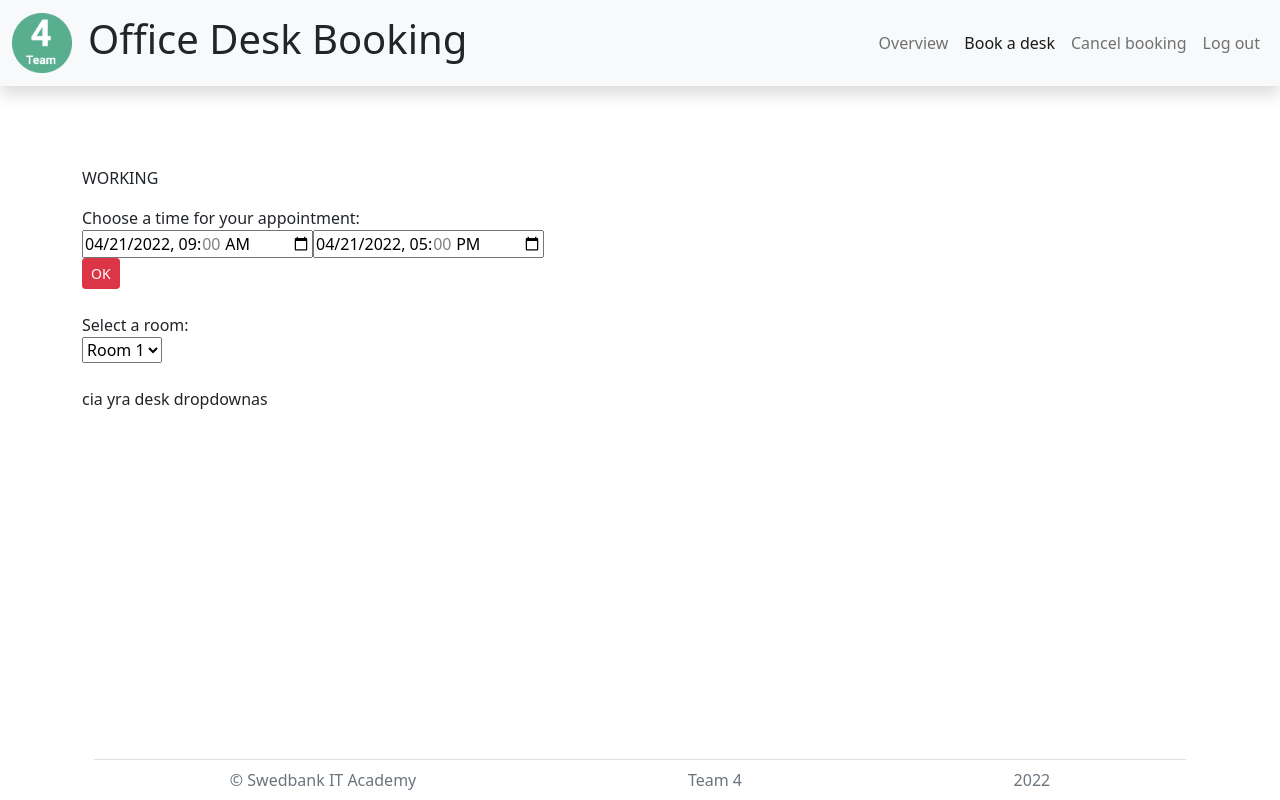
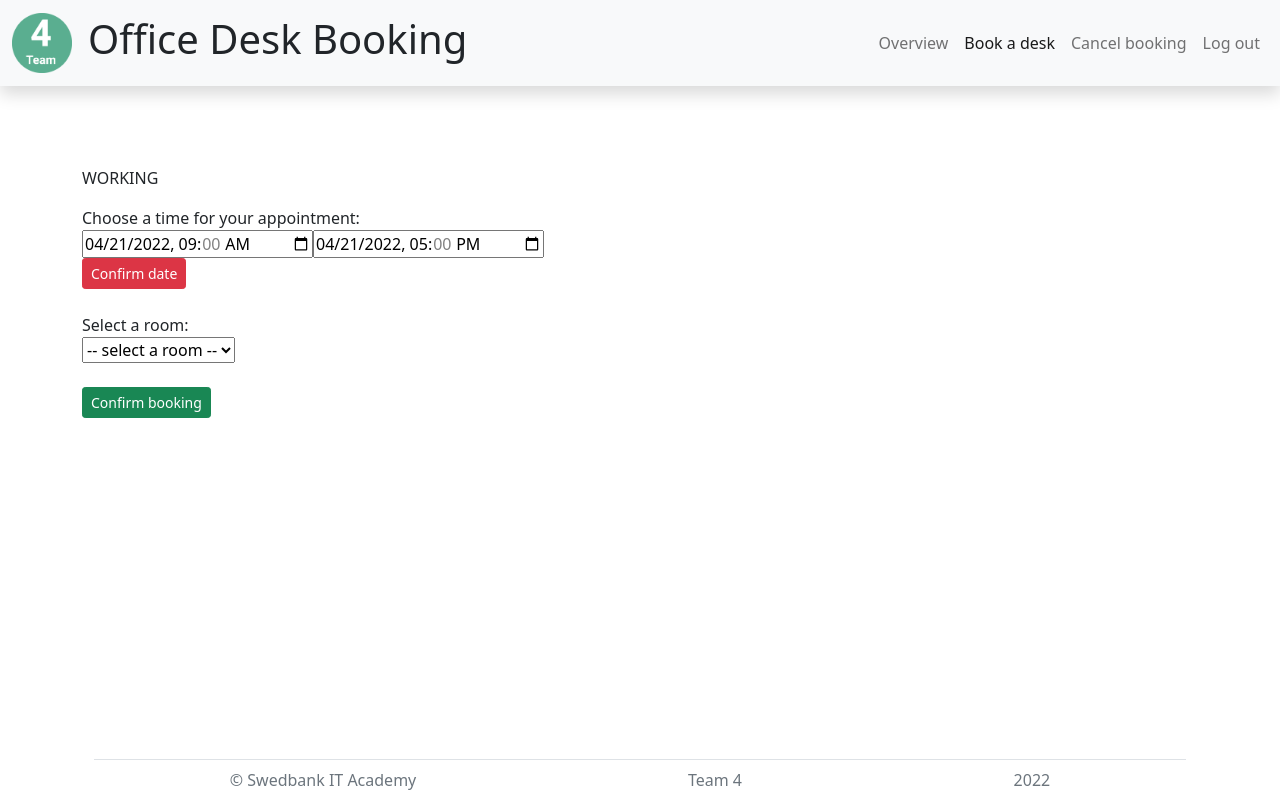
Before and after one commit to team4-booking-app/desk-booking-app-FE, an Angular app: page /booking in a window 1280 px wide. Built offline with nearby package versions, Linux system fonts and the light colour scheme; sample sign-in values are in the browser's storage.

Commit message:
update dropdown

```diff
--- a/src/app/desk-booking/booking-form/booking-form.component.html
+++ b/src/app/desk-booking/booking-form/booking-form.component.html
@@ -1,6 +1,9 @@
-<p>WORKING</p>
-<app-time-picker></app-time-picker><br />
-<app-dropdown></app-dropdown><br />
-<ng-container>
-  <app-desk-dropdown></app-desk-dropdown>
-</ng-container>
+<form [formGroup]="bookingForm">
+  <p>WORKING</p>
+  <app-time-picker></app-time-picker><br />
+  <app-dropdown (change)="toggleShow()"></app-dropdown><br />
+  <ng-container *ngIf="isShown">
+    <app-desk-dropdown></app-desk-dropdown>
+  </ng-container>
+  <button type="Book" class="btn btn-sm btn-success">Confirm booking</button>
+</form>
--- a/src/app/desk-booking/booking-form/booking-form.component.ts
+++ b/src/app/desk-booking/booking-form/booking-form.component.ts
@@ -13,4 +13,10 @@ export class BookingFormComponent implements OnInit {
   constructor(private router: Router, private route: ActivatedRoute) {}
 
   ngOnInit(): void {}
+
+  isShown: boolean = false;
+
+  toggleShow() {
+    this.isShown = !this.isShown;
+  }
 }
--- a/src/app/desk-booking/date-time-picker/date-time-picker.component.html
+++ b/src/app/desk-booking/date-time-picker/date-time-picker.component.html
@@ -20,5 +20,5 @@
       step="3600"
     />
   </div>
-  <button type="submit" class="btn btn-sm btn-danger">OK</button>
+  <button type="submit" class="btn btn-sm btn-danger">Confirm date</button>
 </form>
--- a/src/app/desk-booking/date-time-picker/date-time-picker.component.ts
+++ b/src/app/desk-booking/date-time-picker/date-time-picker.component.ts
@@ -1,4 +1,4 @@
-import { Component, OnInit, ViewChild } from '@angular/core';
+import { Component, OnInit, Input, Output } from '@angular/core';
 import { FormGroup, FormControl } from '@angular/forms';
 import { Observable, of } from 'rxjs';
 import { BookingService, Desks } from '../booking.service';
--- a/src/app/desk-booking/desk-dropdown/desk-dropdown.component.ts
+++ b/src/app/desk-booking/desk-dropdown/desk-dropdown.component.ts
@@ -1,4 +1,4 @@
-import { Component, OnInit } from '@angular/core';
+import { Component, OnInit, Input } from '@angular/core';
 import { Observable, of } from 'rxjs';
 import { BookingService } from '../booking.service';
 import { DateTimePickerComponent } from '../date-time-picker/date-time-picker.component';
@@ -16,8 +16,7 @@ export interface Desks {
   styleUrls: ['./desk-dropdown.component.scss'],
 })
 export class DeskDropdownComponent implements OnInit {
-  constructor() // private bookingService: BookingService,
-  // private dateTimePicker: DateTimePickerComponent,
+  constructor() // private dateTimePicker: DateTimePickerComponent, // private bookingService: BookingService,
   // private roomPicker: RoomDropdownComponent
   {
     this.SelectedRoom$ = 0;
--- a/src/app/desk-booking/room-dropdown/room-dropdown.component.html
+++ b/src/app/desk-booking/room-dropdown/room-dropdown.component.html
@@ -3,6 +3,7 @@
     <label>Select a room: </label>
     <div class="col">
       <select (change)="selectRoomChangeHandler($event)">
+        <option disabled selected value>-- select a room --</option>
         <option value="1">Room 1</option>
         <option value="2">Room 2</option>
       </select>
```
